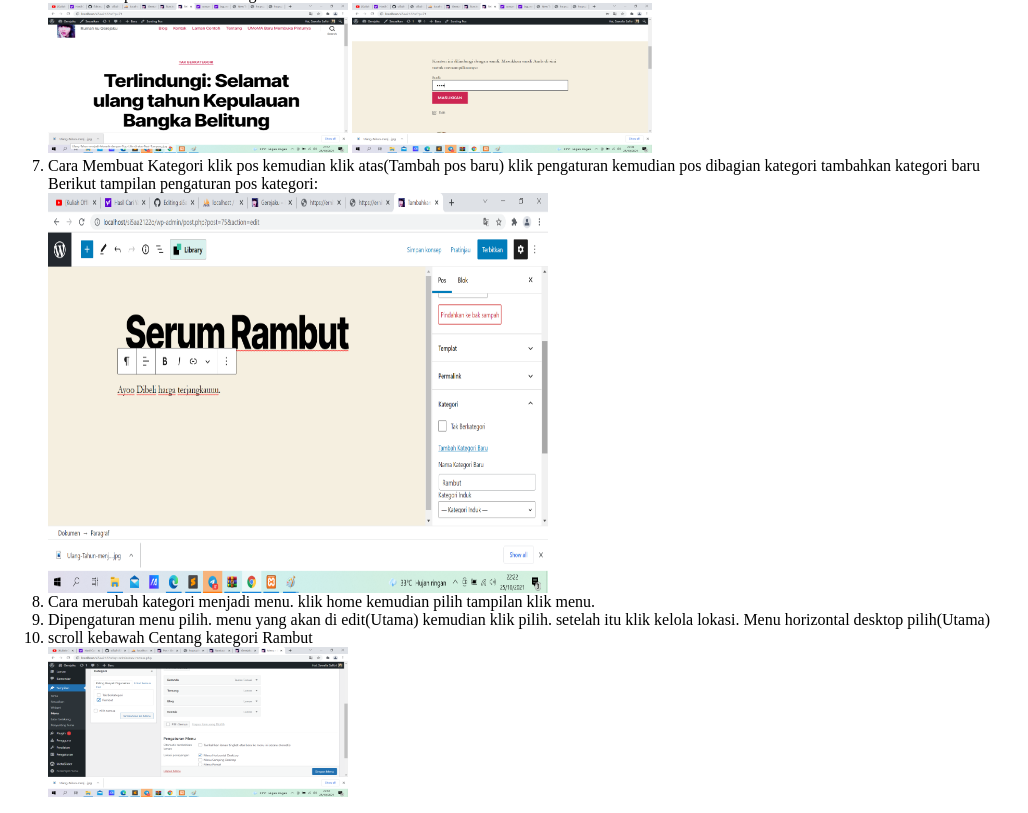
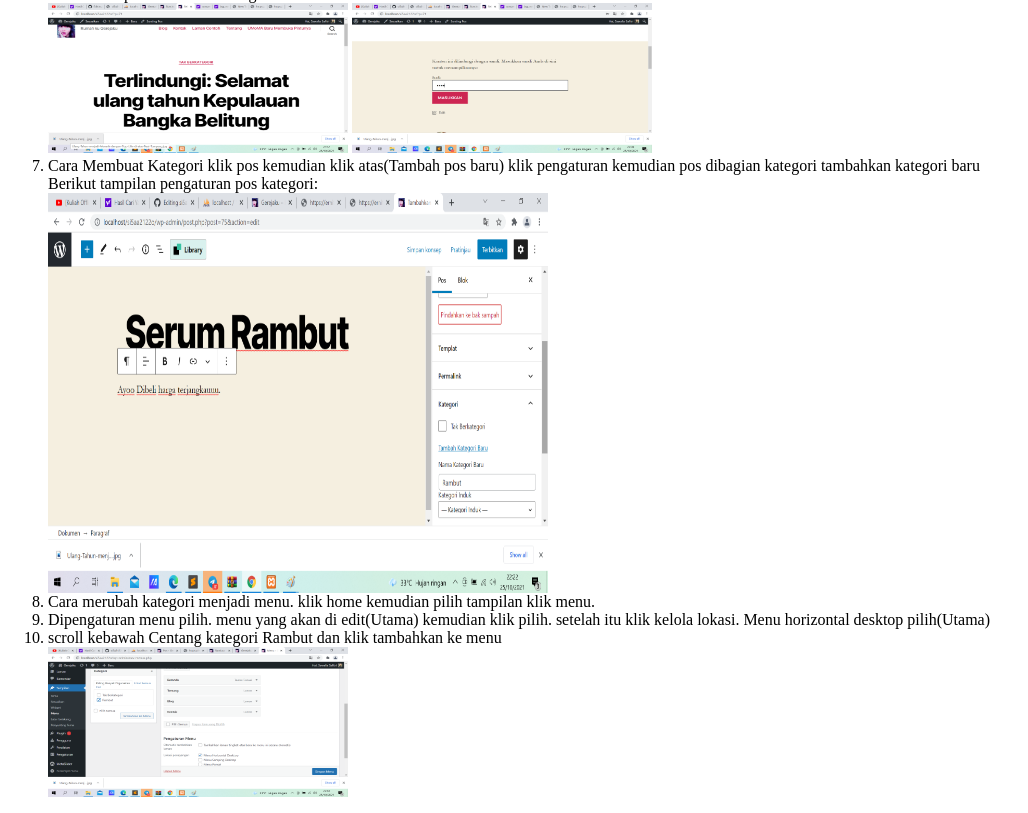
Before and after one commit to ernita1922500190/si5a2122o, a plain HTML site: page 3/index.html in a window 1280 px wide. Shown: the part 653-1466 px from the top of the page, without its empty margins (0-1028 px from the left). Drawn offline with Linux system fonts and the light colour scheme.

Commit message:
Update index.html

```diff
--- a/3/index.html
+++ b/3/index.html
@@ -24,5 +24,5 @@ Berikut tampilan web terlindungi sandi:<br>
 <br>
   <li>Cara merubah kategori menjadi menu. klik home kemudian pilih tampilan klik menu.</li>
   <li>Dipengaturan menu pilih. menu yang akan di edit(Utama) kemudian klik pilih. setelah itu klik kelola lokasi. Menu horizontal desktop pilih(Utama)</li>
-  <li>scroll kebawah Centang kategori Rambut</li>
+  <li>scroll kebawah Centang kategori Rambut dan klik tambahkan ke menu</li>
   <a href="kategori1.png" target="_blank"><img src="kategori1.png" width="300px" height="150px"></a>
```
